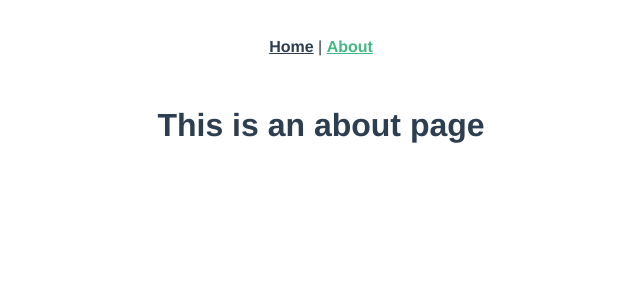
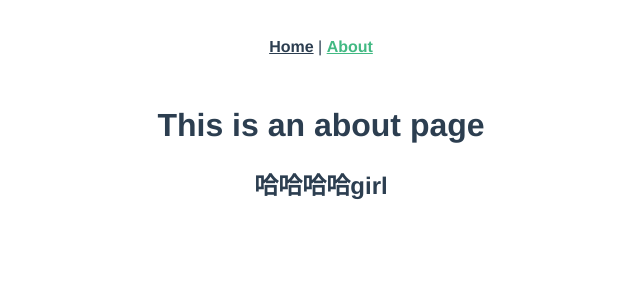
Before and after one commit to YY-ops/Good, a Vue app in the folder goodapp/: page /#/about in a window 1280 px wide. Shown: the top 300 px of the page, without its empty margins (319-959 px from the left). Built offline with nearby package versions, Linux system fonts and the light colour scheme.

Commit message:
郭静静修改了about

```diff
--- a/goodapp/src/views/About.vue
+++ b/goodapp/src/views/About.vue
@@ -1,5 +1,6 @@
 <template>
   <div class="about">
     <h1>This is an about page</h1>
+    <h2>哈哈哈哈girl</h2>
   </div>
 </template>
```
